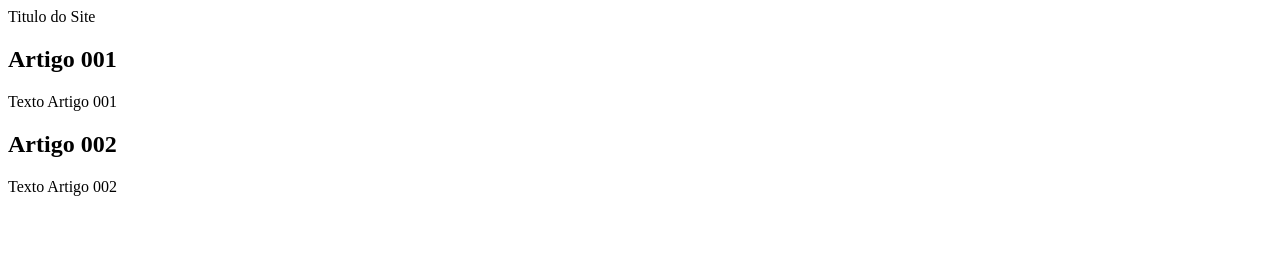
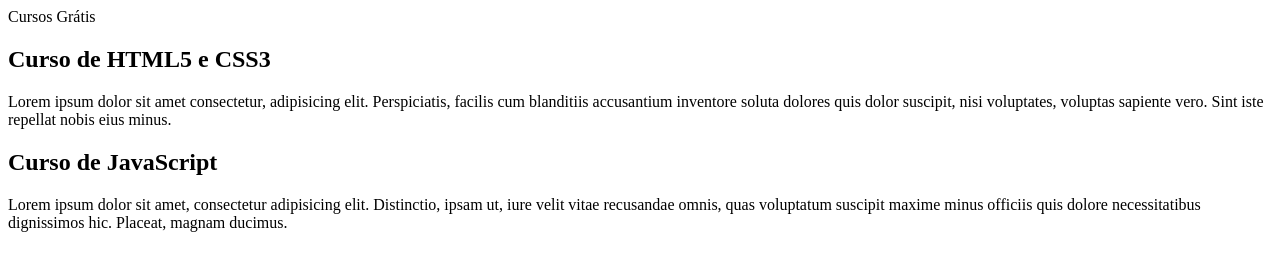
Before and after one commit to Aulucci/projeto-site, a plain HTML site: page index.html in a window 1280 px wide. Drawn offline with Linux system fonts and the light colour scheme.

Commit message:
Comecei a escrever o conteudo

```diff
--- a/index.html
+++ b/index.html
@@ -9,14 +9,14 @@
 </head>
 <body>
     <main>
-        <header>Titulo do Site</header>
+        <header>Cursos Grátis</header>
         <article>
-            <h2>Artigo 001</h2>
-            <p>Texto Artigo 001</p>
+            <h2>Curso de HTML5 e CSS3</h2>
+            <p>Lorem ipsum dolor sit amet consectetur, adipisicing elit. Perspiciatis, facilis cum blanditiis accusantium inventore soluta dolores quis dolor suscipit, nisi voluptates, voluptas sapiente vero. Sint iste repellat nobis eius minus.</p>
         </article>
         <article>
-            <h2>Artigo 002</h2>
-            <p>Texto Artigo 002</p>
+            <h2>Curso de JavaScript</h2>
+            <p>Lorem ipsum dolor sit amet, consectetur adipisicing elit. Distinctio, ipsam ut, iure velit vitae recusandae omnis, quas voluptatum suscipit maxime minus officiis quis dolore necessitatibus dignissimos hic. Placeat, magnam ducimus.</p>
         </article>
     </main>
 
```
